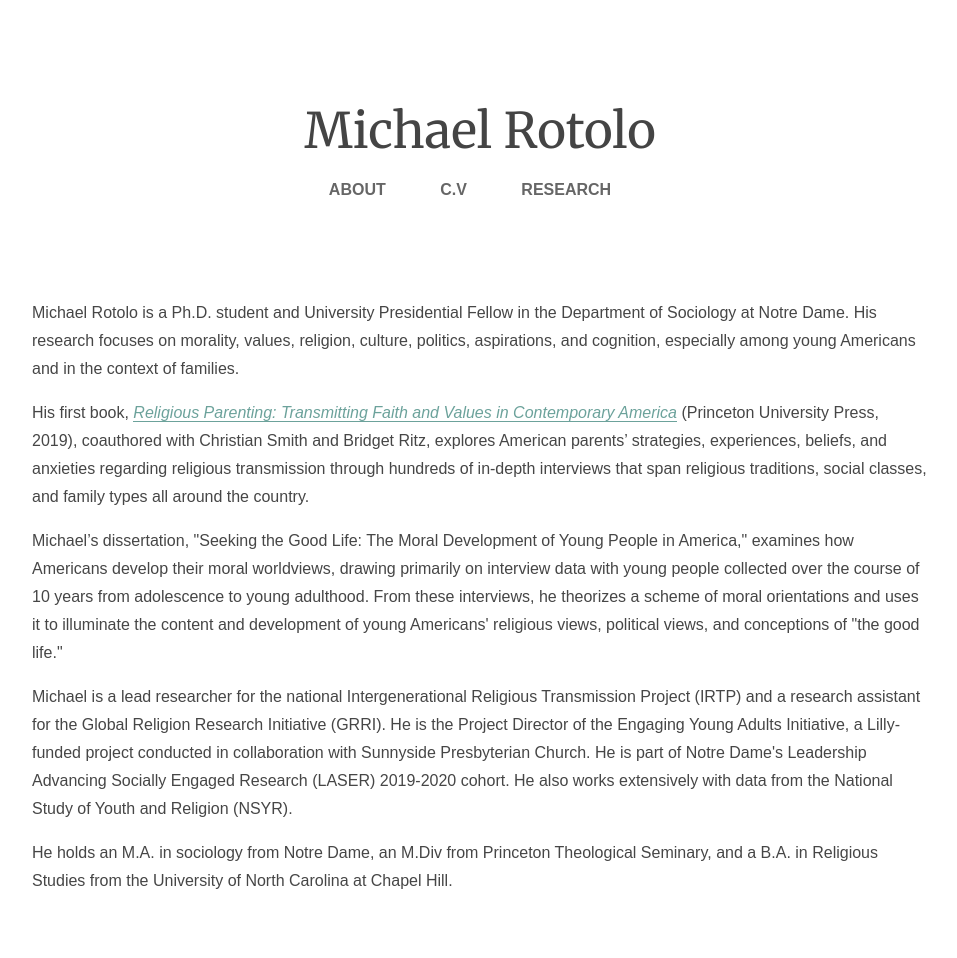
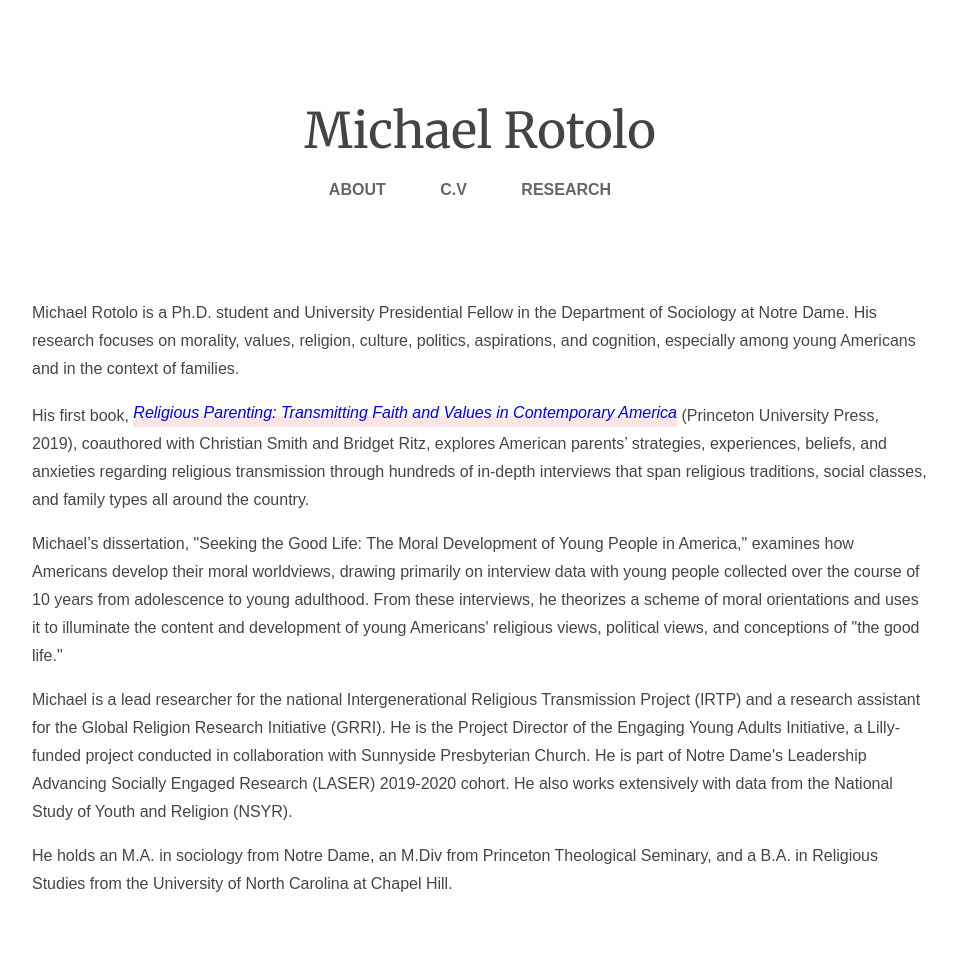
Before and after one commit to michaelrotolo/github.io, a Jekyll site: the page built from index.html, in a window 1280 px wide. Shown: the whole page, without its empty margins (160-1117 px from the left). Built offline with Jekyll 4.4.1, drawn with Linux system fonts in a browser that asks for light colours; some web fonts are replaced.

Commit message:
Update main.css

```diff
--- a/css/main.css
+++ b/css/main.css
@@ -38,12 +38,30 @@ nav ul li {
 a {
     text-decoration: none;
 }
-.container a {
-    color:#6ca29b;
-    border-bottom:1px solid #6ca29b;
+.link-highlight {
+    display:inline-block;
+    position:relative;
+    margin: 0 -4px -0.4em;
+    padding: 0 4px;
+    z-index: 10;
+    overflow:hidden;
+    cursur:pointer;
 }
-.container a:hover {
-    color:#4e7570;
+.link-highlight:before {
+    content:"";
+    display: block;
+    position:absolute;
+    background: #f7cac9;
+    height: 40%;
+    bottom: 0px;
+    left:4px;
+    right:4px;
+    opacity:0.5;
+    transform: translate3d(0, 0, 0) scale(1, 1);
+    transform-origin: center bottom;
+    transition: all 400ms;
+    pointer-events: none;
+    z-index: -1;
 }
 p {
     font-size: 16px;
```
